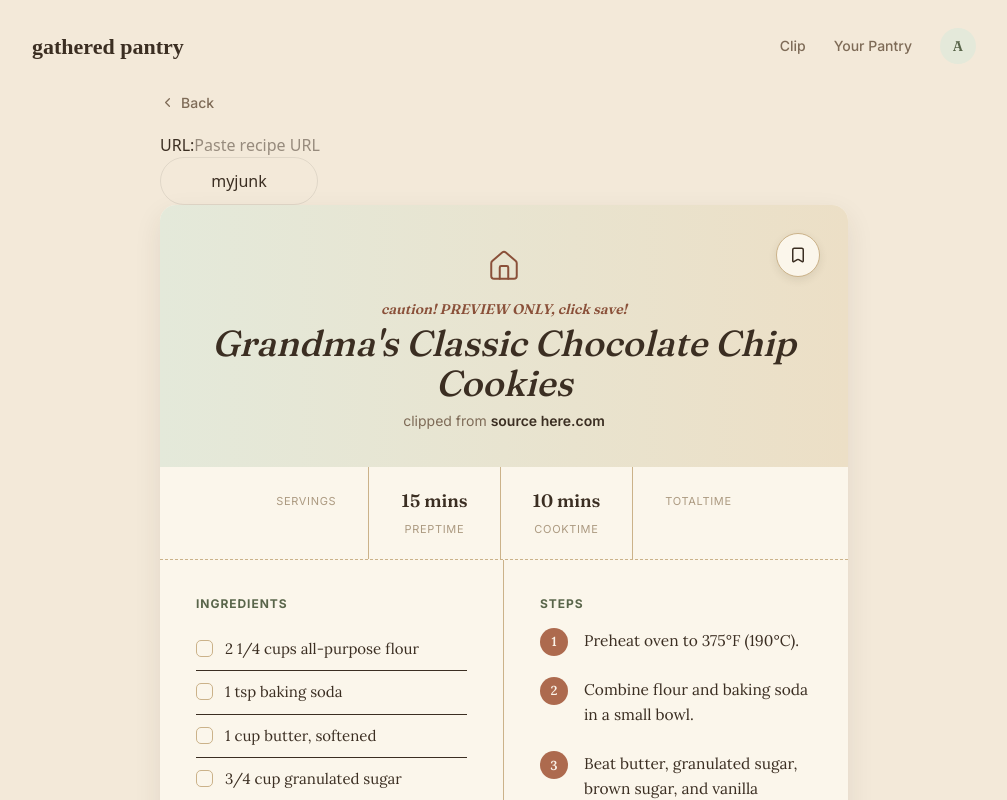
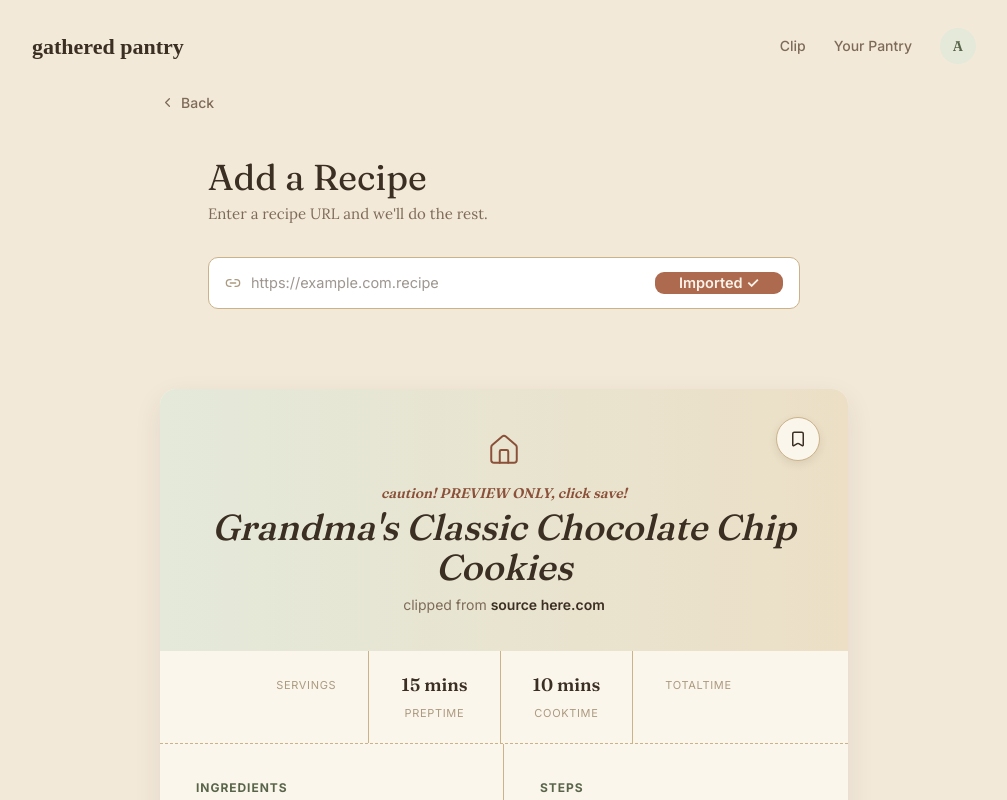
Before and after one commit to vngelynn/recipe-ripper, a Next.js app: page / in a window 1280 px wide. Shown: the top 800 px of the page, without its empty margins (136-1143 px from the left). Built offline with nearby package versions, Linux system fonts and the light colour scheme.

Commit message:
design url form

```diff
--- a/src/components/UrlForm.tsx
+++ b/src/components/UrlForm.tsx
@@ -1,5 +1,6 @@
 "use client"
-import { useState } from "react"
+import React, { useState } from "react"
+import { Link2 } from "lucide-react"
 interface UrlFormProps {
   onUrlSubmit: (url: string) => void
   isDisabled: boolean
@@ -17,23 +18,42 @@ export default function UrlForm({ onUrlSubmit, isDisabled }: UrlFormProps) {
   }
 
   return (
-    <div className='flex flex-col gap-4 text-base font-medium sm:flex-row'>
-      <form onSubmit={handleSubmit}>
-        <label htmlFor='urlField'>URL:</label>
+    <div className='max-w-2xl mx-auto px-10 pt-6 pb-20'>
+      <h1 className='text-4xl mb-1.5 font-fraunces text-bold'>Add a Recipe</h1>
+      <p className='text-[15px] mb-8 text-ink-soft font-serif'>
+        Enter a recipe URL and we'll do the rest.
+      </p>
+
+      <form
+        className={`flex-1 flex items-center gap-2.5 bg-white rounded-[10px] px-4 border-solid ${isDisabled ? "border-terra" : "border-line"}`}
+        style={{ borderWidth: "1.5px" }}
+        onSubmit={handleSubmit}
+      >
+        <Link2 size={16} className='flex-shrink-0 text-ink-faint' />
         <input
           id='urlField'
           type='recipeUrl'
           value={recipeUrl}
           onChange={(e) => setRecipeUrl(e.target.value)}
-          placeholder='Paste recipe URL'
+          placeholder='https://example.com.recipe'
           disabled={isDisabled}
+          className='flex-1 py-3.5 bg-transparent outline-none text-[14.5px] text-ink font-sans-serif'
         />
 
         <button
-          className='flex h-12 w-full items-center justify-center rounded-full border border-solid border-black/[.08] px-5 transition-colors hover:border-transparent hover:bg-black/[.04] dark:border-white/[.145] dark:hover:bg-[#1a1a1a] md:w-[158px]'
           type='submit'
+          disabled={isDisabled}
+          className='whitespace-nowrap px-6 rounded-[9px] font-semibold text-[14.5px] transition-transform active:scale-[0.98] bg-terra font-sans-serif text-[#FBF3E9]'
+          style={{
+            opacity: isDisabled ? 0.7 : 1,
+            cursor: isDisabled ? "default" : "pointer",
+          }}
         >
-          myjunk
+          {isDisabled
+            ? "Importing…"
+            : !isDisabled
+              ? "Imported ✓"
+              : "Import Recipe"}
         </button>
       </form>
     </div>
```
